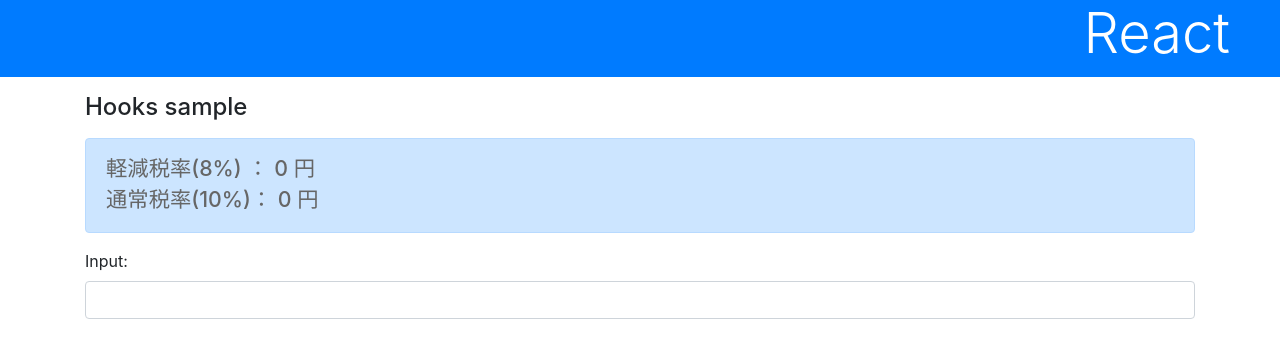
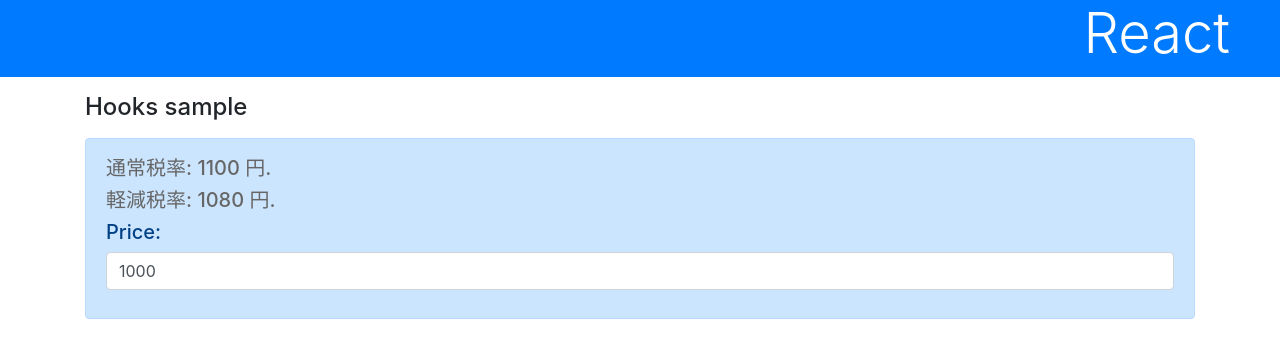
Before and after one commit to kanuu/sample-react, a React (Create React App) app in the folder app/: page / in a window 1280 px wide. Shown: the top 358 px of the page. Built offline with nearby package versions, Linux system fonts and the light colour scheme.

Commit message:
Complicated component

```diff
--- a/app/src/App.js
+++ b/app/src/App.js
@@ -1,49 +1,47 @@
 import React, { useState, useEffect } from 'react'
 import './App.css'
 
+const useTax = (t1, t2)=> {
+  const [price, setPrice] = useState(1000)
+  const [tx1] = useState(t1)
+  const [tx2] = useState(t2)
+
+  const tax = ()=> {
+    return Math.floor(price * (1.0 + tx1 / 100))
+  }
+  const reduced = ()=> {
+    return Math.floor(price * (1.0 + tx2 / 100))
+  }
+
+  return [price, tax, reduced, setPrice]
+}
+
 function AlertMessage(props) {
-  return <div className="alert alert-primary h5 text-primary">
-    <h5>{props.msg}</h5>
+  const [price, tax, reduced, setPrice] = useTax(10, 8)
+
+  const DoChange = (e)=> {
+    let p = e.target.value
+    setPrice(p)
+  }
+
+  return <div className="alert alert-primary h5">
+    <p className="h5">通常税率: {tax()} 円.</p>
+    <p className="h5">軽減税率: {reduced()} 円.</p>
+    <div className="form-group">
+      <label className="form-group-label">Price:</label>
+      <input type="number" className="form-control"
+        onChange={DoChange} value={price} />
+    </div>
   </div>
 }
 
 function App() {
-  const [val, setVal] = useState(0)
-  const [tax8, setTax8] = useState(0)
-  const [tax10, setTax10] = useState(0)
-  const [msg, setMsg] = useState(<p>set a price...</p>)
-
-  const doChange = (event) => {
-    setVal(event.target.value)
-  }
-
-  useEffect(() => {
-    let res = <div>
-      <p>軽減税率(8%) ： {tax8} 円</p>
-      <p>通常税率(10%)： {tax10} 円</p>
-    </div>
-    setMsg(res)
-  }, [tax8, tax10])
-
-  useEffect(() => {
-    setTax8(Math.floor(val * 1.08))
-  })
-
-  useEffect(() => {
-    setTax10(Math.floor(val * 1.1))
-  })
-
   return (
     <div>
       <h1 className="bg-primary text-white display-4 ">React</h1>
       <div className="container">
         <h4 className="my-3">Hooks sample</h4>
-        <AlertMessage msg={msg} />
-        <div className="form-group">
-          <label>Input:</label>
-          <input type="number" className="form-control"
-              onChange={doChange} />
-        </div>
+        <AlertMessage />
       </div>
     </div>
   )
```
